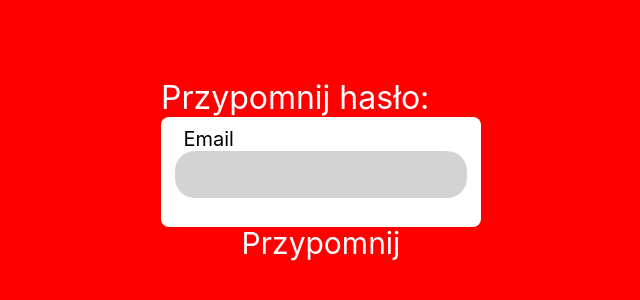
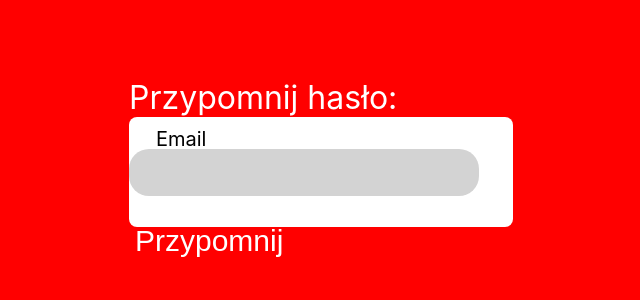
Before and after one commit to Aplikacja-Bazodanowa-L09-1/DbApp---Frontend, a React (Create React App) app in the folder front/: page /remind-password in a window 1280 px wide. Shown: the part 152-452 px from the top of the page, without its empty margins (319-959 px from the left). Built offline with nearby package versions, Linux system fonts and the light colour scheme.

Commit message:
Creating Remind-password View #2

```diff
--- a/front/src/Component/RemindPassword.js
+++ b/front/src/Component/RemindPassword.js
@@ -1,22 +1,25 @@
-import '../Style/RemindPassword.css'
+import '../Style/RemindPassword.css';
+import { useState } from 'react';
 
-const handlePrzypomnij = () => {
+
+const sendEmail = () =>{
 
 }
 
 const RemindPassword = () => {
+    const [email,setEmail] = useState('')
     return (
         <div>
-            <div id="divPryzpomnij">
-                <form>
+            <div>
+                <form id="formPrzypomnij">
                     <div id="text">Przypomnij hasło:</div>
-                        <div id="formPrzypomnij">
+                        <div id="idPrzypomnij">
 
                                 <div className="inputfield">
                                     <label className="topic">Email</label>
                                     <input type="email" className="data" required/>
                                 </div>
-                                <label id="przypomnij" onSubmit={handlePrzypomnij}>Przypomnij</label>
+                                <input className="przypomnij" type="submit" value="Przypomnij"/>
 
                         </div>
                 </form>
--- a/front/src/Style/RemindPassword.css
+++ b/front/src/Style/RemindPassword.css
@@ -22,31 +22,26 @@
 #text{
     font-size: 32px;
 }
-#przypomnij{
+.przypomnij{
     background: transparent;
     border: none;
     font-size: 30px;
     transition: 1s;
     color: white;
-    display: flex;
-    justify-content: center;
-    align-items: center;
     margin-top: 25px;
 }
-#przypomnij:hover{
+.przypomnij:hover{
     font-size: 40px;
     transition: 1s;
 }
-#divPryzpomnij{
-    color:white;
-    font-size: 35px;
-    width: 25%;
-    min-width: 317px;
-    text-align: center;
+#formPrzypomnij{
+    width: 30%;
+    justify-content: center;
+    align-items: center;
     margin: auto;
     margin-top: 230px;
 }
-#formPrzypomnij{
+#idPrzypomnij{
     border-radius: 8px;
     height: 110px;
     justify-content: center;
```
